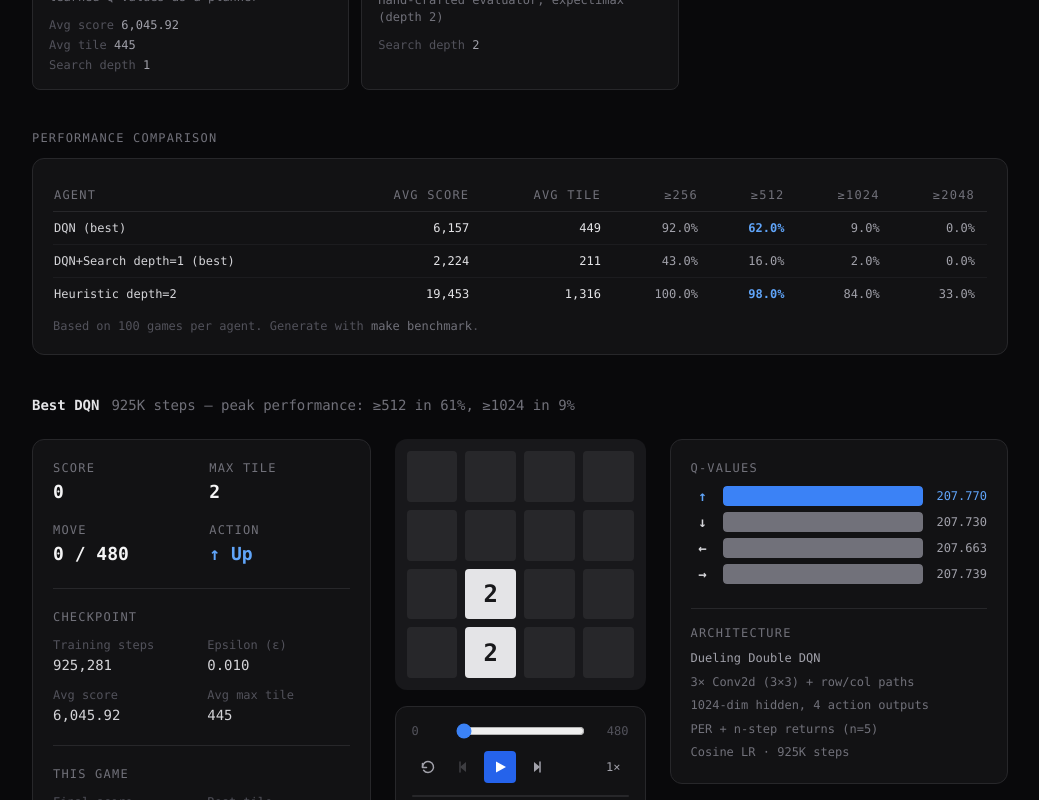
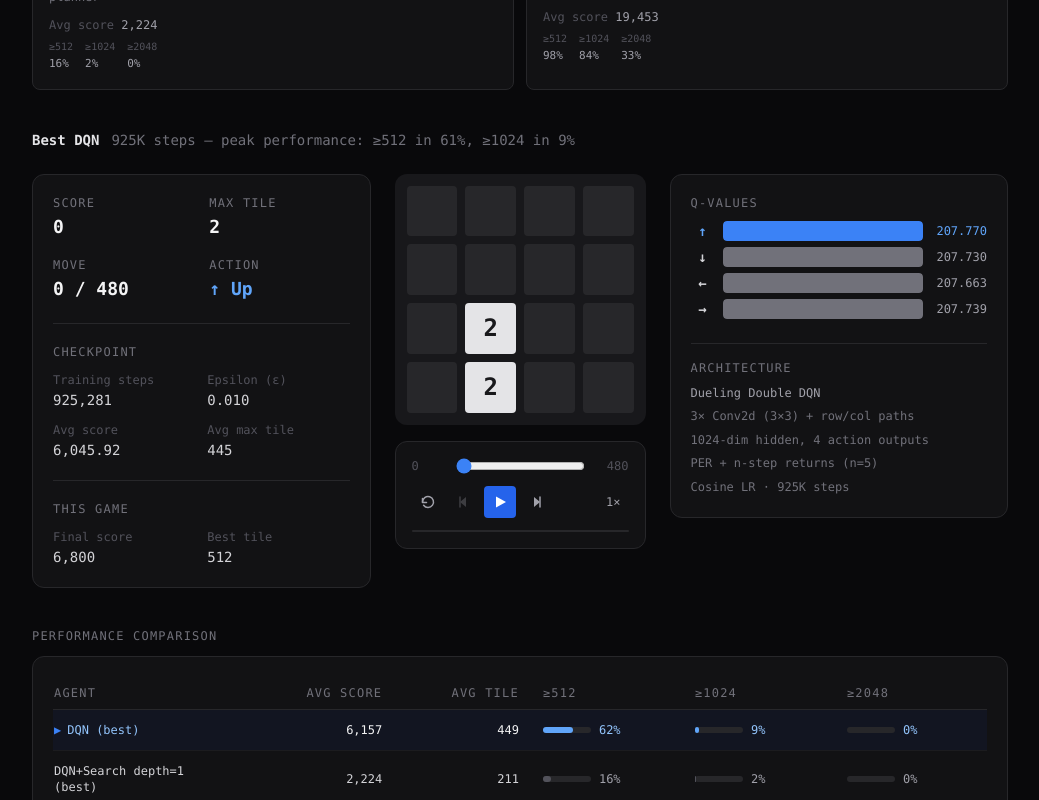
Before and after one commit to SamJacklin/deep2048, a React (Vite) app in the folder frontend/: page / in a window 1280 px wide. Shown: the part 580-1380 px from the top of the page, without its empty margins (120-1159 px from the left). Built offline with nearby package versions, Linux system fonts and the light colour scheme.

Commit message:
feat: update benchmark comparison in UI and update CheckpointCard to display benchmark data

```diff
--- a/frontend/src/App.tsx
+++ b/frontend/src/App.tsx
@@ -100,19 +100,10 @@ export default function App() {
             selected={selected}
             replays={replays}
             loading={loading}
+            benchmark={benchmark}
             onSelect={name => { setSelected(name); load(name); }}
           />
         </section>
-
-        {/* Benchmark comparison */}
-        {benchmark && (
-          <section className="flex flex-col gap-3">
-            <h2 className="text-xs text-zinc-500 uppercase tracking-widest">Performance Comparison</h2>
-            <div className="rounded-xl border border-zinc-800 bg-zinc-900/60 p-5">
-              <BenchmarkTable rows={benchmark} />
-            </div>
-          </section>
-        )}
 
         {/* Game viewer */}
         {isLoading ? (
@@ -200,6 +191,19 @@ export default function App() {
             {' '}to generate data.
           </div>
         )}
+
+        {/* Benchmark comparison */}
+        {benchmark && (
+          <section className="flex flex-col gap-3">
+            <h2 className="text-xs text-zinc-500 uppercase tracking-widest">Performance Comparison</h2>
+            <div className="rounded-xl border border-zinc-800 bg-zinc-900/60 p-5">
+              <BenchmarkTable
+                rows={benchmark}
+                highlighted={CHECKPOINTS.find(cp => cp.name === selected)?.benchmarkLabel}
+              />
+            </div>
+          </section>
+        )}
       </main>
 
       {/* Footer */}
--- a/frontend/src/components/BenchmarkTable.tsx
+++ b/frontend/src/components/BenchmarkTable.tsx
@@ -2,57 +2,76 @@ import type { BenchmarkRow } from '../types';
 
 interface BenchmarkTableProps {
   rows: BenchmarkRow[];
+  highlighted?: string;
 }
 
-const TILES = ['256', '512', '1024', '2048'] as const;
+const TILES = ['512', '1024', '2048'] as const;
+const TILE_LABELS: Record<string, string> = { '512': '≥512', '1024': '≥1024', '2048': '≥2048' };
 
-export default function BenchmarkTable({ rows }: BenchmarkTableProps) {
+function PctBar({ pct, active }: { pct: number; active: boolean }) {
+  return (
+    <div className="flex items-center gap-2">
+      <div className="w-12 h-1.5 rounded-full bg-zinc-800 flex-shrink-0">
+        <div
+          className={`h-full rounded-full transition-all ${active ? 'bg-blue-400' : 'bg-zinc-600'}`}
+          style={{ width: `${pct}%` }}
+        />
+      </div>
+      <span className={`tabular-nums ${active ? 'text-blue-300' : 'text-zinc-400'}`}>
+        {pct.toFixed(0)}%
+      </span>
+    </div>
+  );
+}
+
+export default function BenchmarkTable({ rows, highlighted }: BenchmarkTableProps) {
   return (
     <div className="overflow-x-auto">
       <table className="w-full text-xs font-mono border-collapse">
         <thead>
           <tr className="border-b border-zinc-800">
-            <th className="text-left text-zinc-500 uppercase tracking-widest py-2 pr-4 font-normal">Agent</th>
+            <th className="text-left text-zinc-500 uppercase tracking-widest py-2 pr-4 font-normal w-48">Agent</th>
             <th className="text-right text-zinc-500 uppercase tracking-widest py-2 px-3 font-normal">Avg score</th>
             <th className="text-right text-zinc-500 uppercase tracking-widest py-2 px-3 font-normal">Avg tile</th>
             {TILES.map(t => (
-              <th key={t} className="text-right text-zinc-500 uppercase tracking-widest py-2 px-3 font-normal">
-                ≥{t}
+              <th key={t} className="text-left text-zinc-500 uppercase tracking-widest py-2 px-3 font-normal">
+                {TILE_LABELS[t]}
               </th>
             ))}
           </tr>
         </thead>
         <tbody>
-          {rows.map((row, i) => (
-            <tr key={i} className="border-b border-zinc-800/50 last:border-0">
-              <td className="py-2 pr-4 text-zinc-300">{row.label}</td>
-              <td className="py-2 px-3 text-right tabular-nums text-zinc-200">
+          {rows.map((row, i) => {
+            const active = row.label === highlighted;
+            return (
+              <tr
+                key={i}
+                className={`border-b border-zinc-800/50 last:border-0 transition-colors ${
+                  active ? 'bg-blue-950/20' : ''
+                }`}
+              >
+                <td className={`py-3 pr-4 font-medium ${active ? 'text-blue-300' : 'text-zinc-300'}`}>
+                  {active && <span className="text-blue-500 mr-1.5">▶</span>}
+                  {row.label}
+                </td>
+                <td className={`py-3 px-3 text-right tabular-nums ${active ? 'text-zinc-100' : 'text-zinc-300'}`}>
                   {row.avg_score.toLocaleString()}
                 </td>
-              <td className="py-2 px-3 text-right tabular-nums text-zinc-200">
+                <td className={`py-3 px-3 text-right tabular-nums ${active ? 'text-zinc-100' : 'text-zinc-300'}`}>
                   {row.avg_max_tile.toLocaleString()}
                 </td>
-              {TILES.map(t => {
-                const pct = row.tile_pcts[t];
-                const highlight = t === '512' && pct >= 50;
-                return (
-                  <td
-                    key={t}
-                    className={`py-2 px-3 text-right tabular-nums ${
-                      highlight ? 'text-blue-400 font-bold' : 'text-zinc-400'
-                    }`}
-                  >
-                    {pct.toFixed(1)}%
+                {TILES.map(t => (
+                  <td key={t} className="py-3 px-3">
+                    <PctBar pct={row.tile_pcts[t as keyof typeof row.tile_pcts]} active={active} />
                   </td>
+                ))}
+              </tr>
             );
           })}
-            </tr>
-          ))}
         </tbody>
       </table>
-      <p className="mt-2 text-xs text-zinc-600">
-        Based on {rows[0]?.n_games ?? 0} games per agent. Generate with{' '}
-        <code className="text-zinc-500">make benchmark</code>.
+      <p className="mt-3 text-xs text-zinc-600">
+        {rows[0]?.n_games ?? 0} games per agent · <code className="text-zinc-500">make benchmark</code> to regenerate
       </p>
     </div>
   );
--- a/frontend/src/components/CheckpointSelector.tsx
+++ b/frontend/src/components/CheckpointSelector.tsx
@@ -1,10 +1,11 @@
-import type { CheckpointMeta, Replay } from '../types';
+import type { BenchmarkRow, CheckpointMeta, Replay } from '../types';
 
 interface CheckpointSelectorProps {
   checkpoints: CheckpointMeta[];
   selected: string;
   replays: Record<string, Replay | null>;
   loading: Record<string, boolean>;
+  benchmark: BenchmarkRow[] | null;
   onSelect: (name: string) => void;
 }
 
@@ -18,12 +19,14 @@ function CheckpointCard({
   isSelected,
   replay,
   isLoading,
+  benchmarkRow,
   onSelect,
 }: {
   cp: CheckpointMeta;
   isSelected: boolean;
   replay: Replay | null | undefined;
   isLoading: boolean;
+  benchmarkRow: BenchmarkRow | null;
   onSelect: () => void;
 }) {
   return (
@@ -43,17 +46,27 @@ function CheckpointCard({
 
       {isLoading ? (
         <div className="text-xs text-zinc-600">Loading…</div>
+      ) : benchmarkRow ? (
+        <div className="flex flex-col gap-1.5">
+          <div className="text-xs text-zinc-600">
+            Avg score{' '}
+            <span className={`tabular-nums font-medium ${isSelected ? 'text-zinc-200' : 'text-zinc-400'}`}>
+              {benchmarkRow.avg_score.toLocaleString()}
+            </span>
+          </div>
+          <div className="flex gap-3">
+            {(['512', '1024', '2048'] as const).map(t => (
+              <div key={t} className="flex flex-col gap-0.5">
+                <span className="text-zinc-600" style={{ fontSize: '10px' }}>≥{t}</span>
+                <span className={`tabular-nums font-medium ${isSelected ? 'text-zinc-200' : 'text-zinc-400'}`} style={{ fontSize: '11px' }}>
+                  {benchmarkRow.tile_pcts[t].toFixed(0)}%
+                </span>
+              </div>
+            ))}
+          </div>
+        </div>
       ) : replay ? (
         <div className="flex flex-col gap-1">
-          {replay.agent_type === 'heuristic' ? (
-            <div className="text-xs text-zinc-600">
-              Search depth{' '}
-              <span className={`tabular-nums ${isSelected ? 'text-zinc-300' : 'text-zinc-400'}`}>
-                {replay.search_depth}
-              </span>
-            </div>
-          ) : (
-            <>
           <div className="text-xs text-zinc-600">
             Avg score{' '}
             <span className={`tabular-nums ${isSelected ? 'text-zinc-300' : 'text-zinc-400'}`}>
@@ -61,9 +74,9 @@ function CheckpointCard({
             </span>
           </div>
           <div className="text-xs text-zinc-600">
-                Avg tile{' '}
+            Step{' '}
             <span className={`tabular-nums ${isSelected ? 'text-zinc-300' : 'text-zinc-400'}`}>
-                  {Math.round(replay.average_max_tile)}
+              {replay.training_step.toLocaleString()}
             </span>
           </div>
           {replay.agent_type === 'drl' && (
@@ -73,16 +86,6 @@ function CheckpointCard({
                 {replay.epsilon.toFixed(3)}
               </span>
             </div>
-              )}
-              {replay.agent_type === 'drl_search' && (
-                <div className="text-xs text-zinc-600">
-                  Search depth{' '}
-                  <span className={`tabular-nums ${isSelected ? 'text-zinc-300' : 'text-zinc-400'}`}>
-                    {replay.search_depth}
-                  </span>
-                </div>
-              )}
-            </>
           )}
         </div>
       ) : (
@@ -97,6 +100,7 @@ export default function CheckpointSelector({
   selected,
   replays,
   loading,
+  benchmark,
   onSelect,
 }: CheckpointSelectorProps) {
   const groups = ['progression', 'comparison'] as const;
@@ -115,18 +119,24 @@ export default function CheckpointSelector({
             <div className={`grid gap-3 ${
               group === 'progression'
                 ? 'grid-cols-2 md:grid-cols-4'
-                : 'grid-cols-2 md:grid-cols-3'
+                : 'grid-cols-1 md:grid-cols-2'
             }`}>
-              {groupCheckpoints.map(cp => (
+              {groupCheckpoints.map(cp => {
+                const benchmarkRow = cp.benchmarkLabel
+                  ? (benchmark?.find(r => r.label === cp.benchmarkLabel) ?? null)
+                  : null;
+                return (
                   <CheckpointCard
                     key={cp.name}
                     cp={cp}
                     isSelected={selected === cp.name}
                     replay={replays[cp.name]}
                     isLoading={loading[cp.name] ?? false}
+                    benchmarkRow={benchmarkRow}
                     onSelect={() => onSelect(cp.name)}
                   />
-              ))}
+                );
+              })}
             </div>
           </div>
         );
--- a/frontend/src/types.ts
+++ b/frontend/src/types.ts
@@ -45,6 +45,7 @@ export interface CheckpointMeta {
   label: string;
   description: string;
   group: 'progression' | 'comparison';
+  benchmarkLabel?: string;
 }
 
 export const CHECKPOINTS: CheckpointMeta[] = [
@@ -52,8 +53,8 @@ export const CHECKPOINTS: CheckpointMeta[] = [
   { name: 'step_100083', label: 'Early Training',  description: '100K steps — basic merges, heavy exploration', group: 'progression' },
   { name: 'step_350068', label: 'Mid Training',    description: '350K steps — 256 tile emerging',              group: 'progression' },
   { name: 'step_625066', label: 'Late Training',   description: '625K steps — 512 reached regularly',          group: 'progression' },
-  { name: 'best',        label: 'Best DQN',        description: '925K steps — ≥512: 61%  ≥1024: 9%',          group: 'progression' },
+  { name: 'best',        label: 'Best DQN',        description: '925K steps — ≥512: 61%  ≥1024: 9%',          group: 'progression', benchmarkLabel: 'DQN (best)' },
   // Approach comparison — same seed, different strategies
-  { name: 'drl_search',  label: 'DQN + Search',    description: 'DQN + expectimax — shows limits of learned Q-values as a planner', group: 'comparison' },
-  { name: 'heuristic',   label: 'Heuristic Search', description: 'Hand-crafted evaluator, expectimax (depth 2)', group: 'comparison' },
+  { name: 'drl_search',  label: 'DQN + Search',    description: 'DQN + expectimax — shows limits of learned Q-values as a planner', group: 'comparison', benchmarkLabel: 'DQN+Search depth=1 (best)' },
+  { name: 'heuristic',   label: 'Heuristic Search', description: 'Hand-crafted evaluator, expectimax (depth 2)', group: 'comparison', benchmarkLabel: 'Heuristic depth=2' },
 ];
```
Lines whose indentation alone changed are shown as unchanged.
